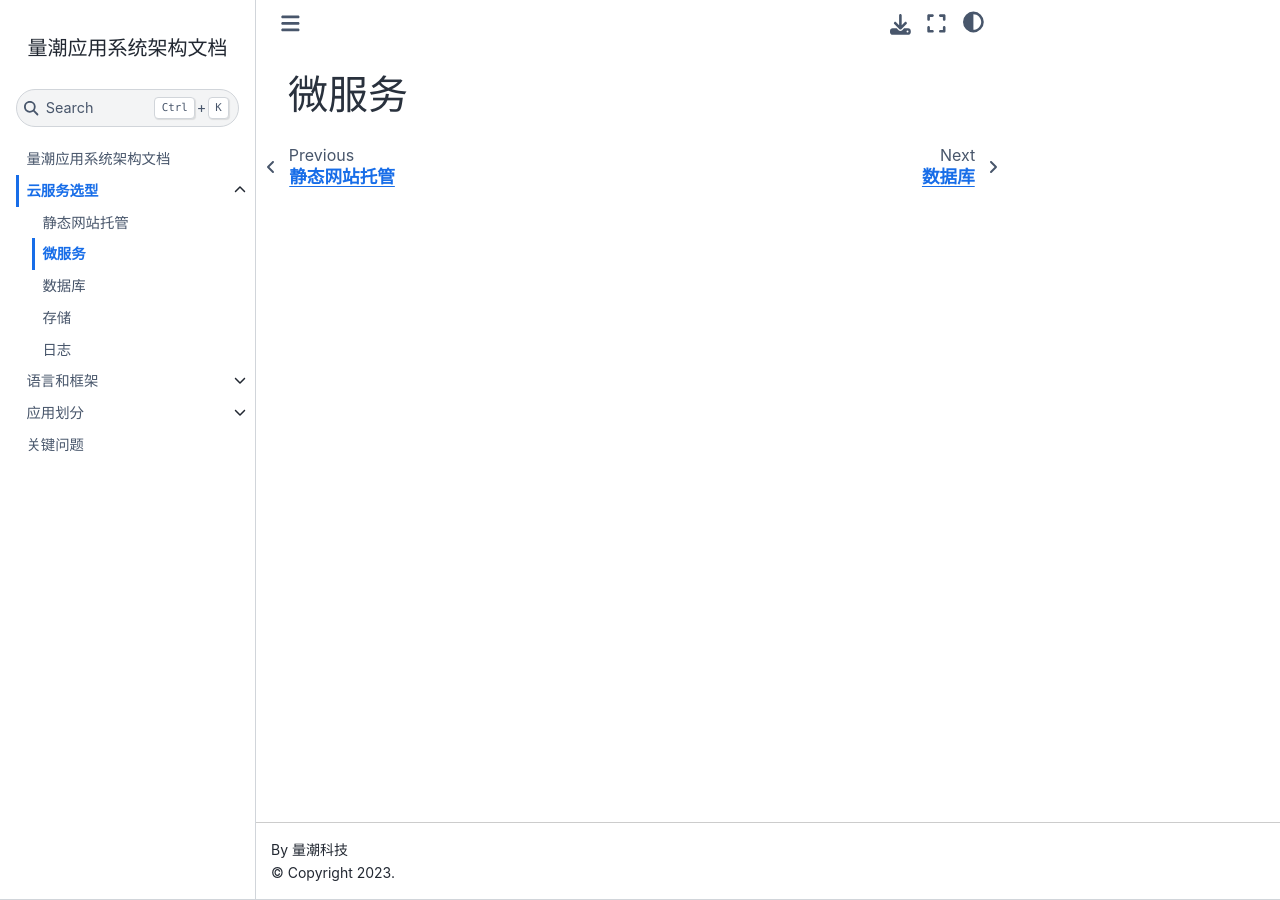
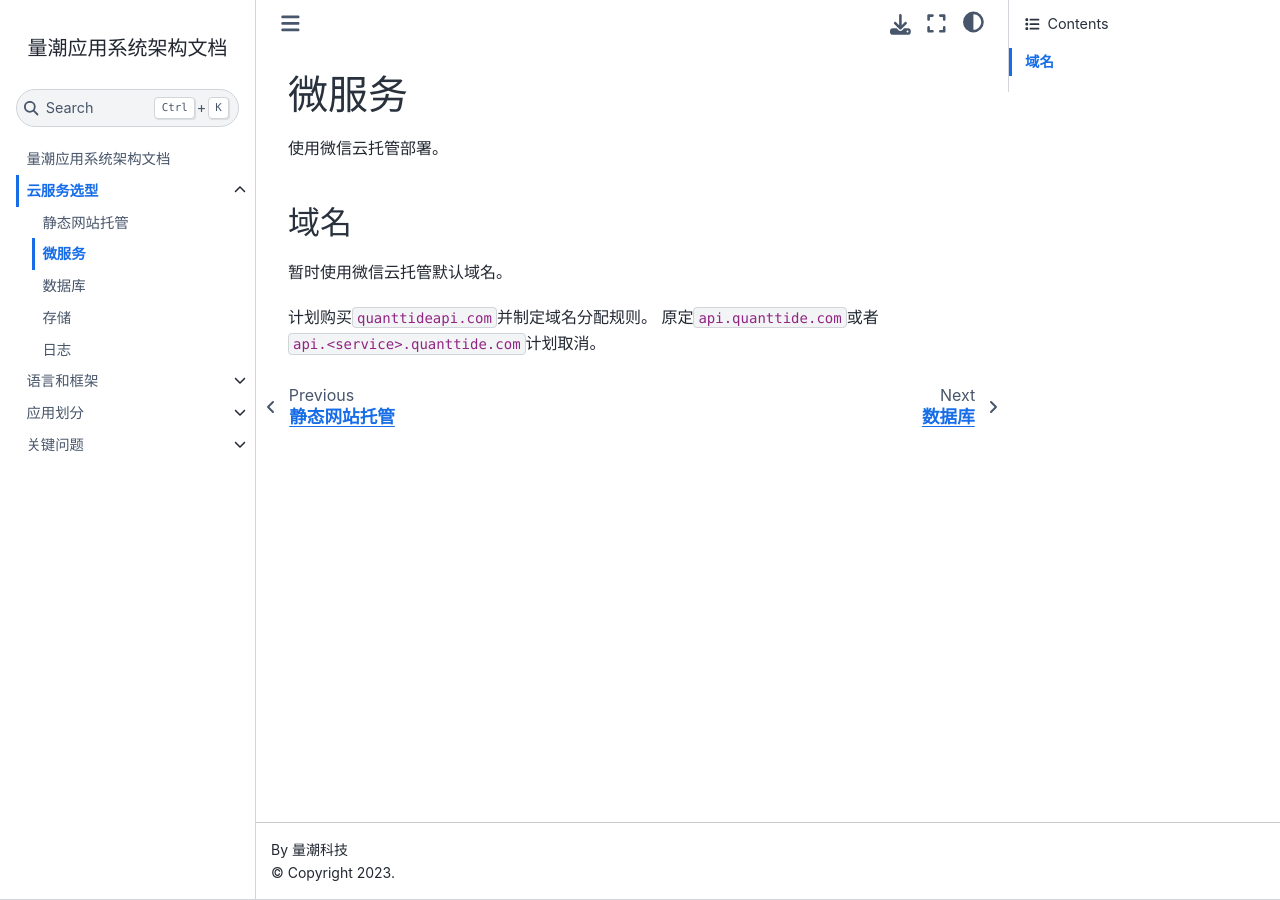
Before and after one commit to quanttide/qtapps-arch, a Jupyter Book: the page built from cloud_services/microservers.md, in a window 1280 px wide. Built offline with Jupyter Book 1.0.4 settings and Sphinx 7.4.7 and the Sphinx Book theme 1.1.4, drawn with Linux system fonts in a browser that asks for light colours.

Commit message:
init: reorg docs

```diff
--- a/_toc.yml
+++ b/_toc.yml
@@ -20,3 +20,6 @@ chapters:
         title: 量潮课堂
       - file: applications/qtcloud/README.md
   - file: topics/README.md
+    sections:
+      - file: topics/pushing_notifications.md
+      - file: topics/feedbacks.md
--- a/cloud_services/microservers.md
+++ b/cloud_services/microservers.md
@@ -1 +1,10 @@
 # 微服务
+
+使用微信云托管部署。
+
+## 域名
+
+暂时使用微信云托管默认域名。
+
+计划购买`quanttideapi.com`并制定域名分配规则。
+原定`api.quanttide.com`或者`api.<service>.quanttide.com`计划取消。
```
Also changed, not shown: cloud_services/websites.md (+29 -0 lines), depreciated/clients/README.md (deleted, +0 -1 lines), depreciated/domain_names.md (deleted, +0 -20 lines), topics/feedbacks.md (renamed from depreciated/middle-end/qtfeedback.md, +1 -1 lines), topics/pushing_notifications.md (renamed from depreciated/middle-end/qtmessage/README.md, +5 -4 lines), 2 other files.
